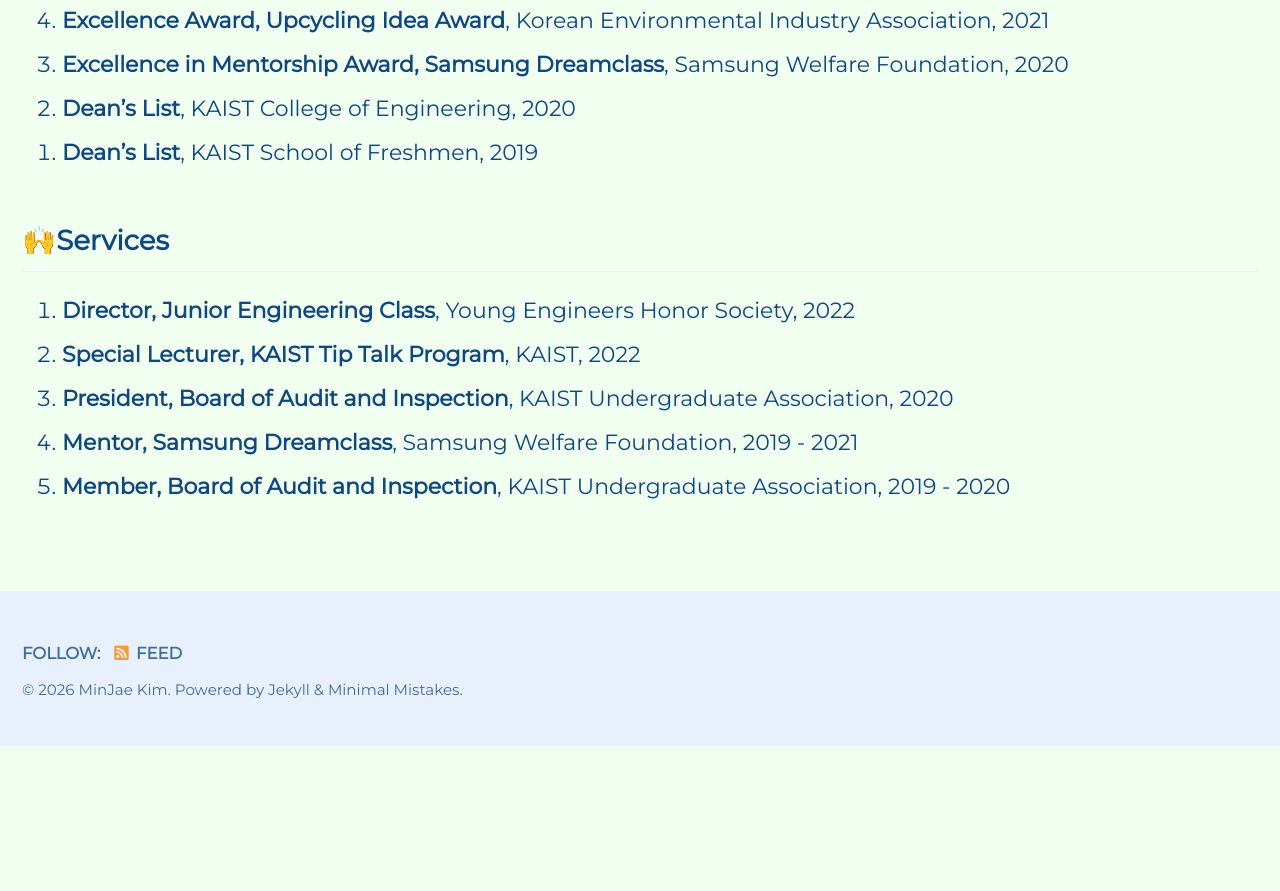
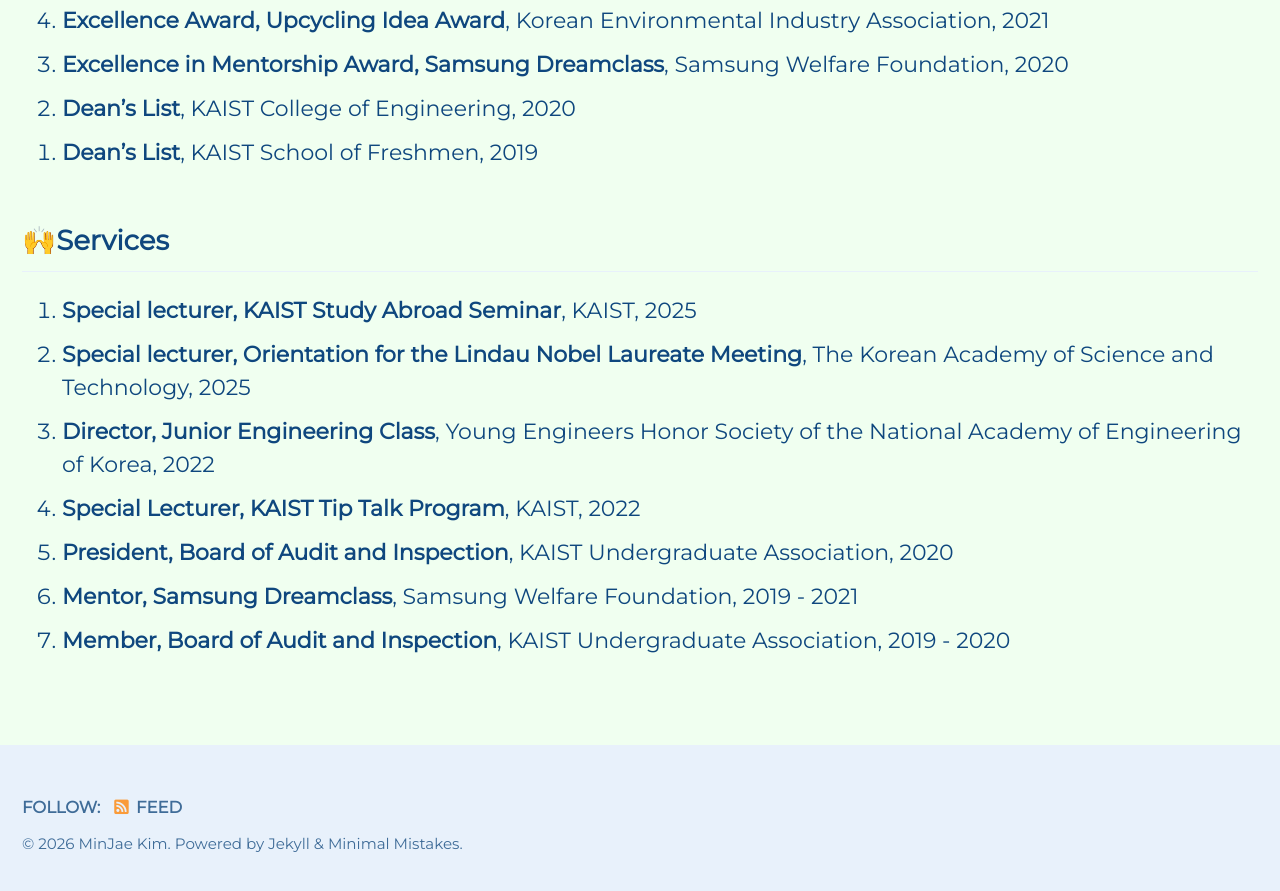
Before and after one commit to mj3259/mj3259.github.io, a Jekyll site: the page built from _pages/honorsandawards.md, in a window 1280 px wide and 900 px high, scrolled down 2323 px. Shown: the top 891 px of the window. Built offline with Jekyll 4.4.1, drawn with Linux system fonts in a browser that asks for light colours; cached includes are drawn as plain includes; before the commit the page ends 3069 px from its top, so only the background shows below that.

Commit message:
Update honorsandawards.md

```diff
--- a/_pages/honorsandawards.md
+++ b/_pages/honorsandawards.md
@@ -63,7 +63,9 @@
 {: reversed="reversed"}
 
 ## 🙌Services
-1. __Director, Junior Engineering Class__, Young Engineers Honor Society, 2022
+1. __Special lecturer, KAIST Study Abroad Seminar__, KAIST, 2025
+1. __Special lecturer, Orientation for the Lindau Nobel Laureate Meeting__, The Korean Academy of Science and Technology, 2025
+1. __Director, Junior Engineering Class__, Young Engineers Honor Society of the National Academy of Engineering of Korea, 2022
 1. __Special Lecturer, KAIST Tip Talk Program__, KAIST, 2022
 1. __President, Board of Audit and Inspection__, KAIST Undergraduate Association, 2020
 1. __Mentor, Samsung Dreamclass__, Samsung Welfare Foundation, 2019 - 2021
```
